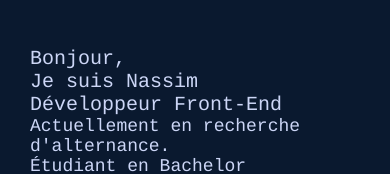
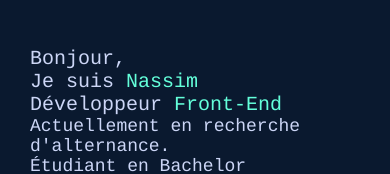
Before and after one commit to NassWebDev/vue-portfolio, a Vue app: page / in a window 390 px wide. Shown: the part 406-580 px from the top of the page. Built offline with nearby package versions, Linux system fonts and the light colour scheme.

Commit message:
add color span

```diff
--- a/src/views/sections/AcceuilView.vue
+++ b/src/views/sections/AcceuilView.vue
@@ -142,6 +142,10 @@ section{
         .post{
             font-size: 20px;
 
+            span{
+                color: var(--green);
+            }
+
             .school{
                 font-size: 18px;
             }
```
